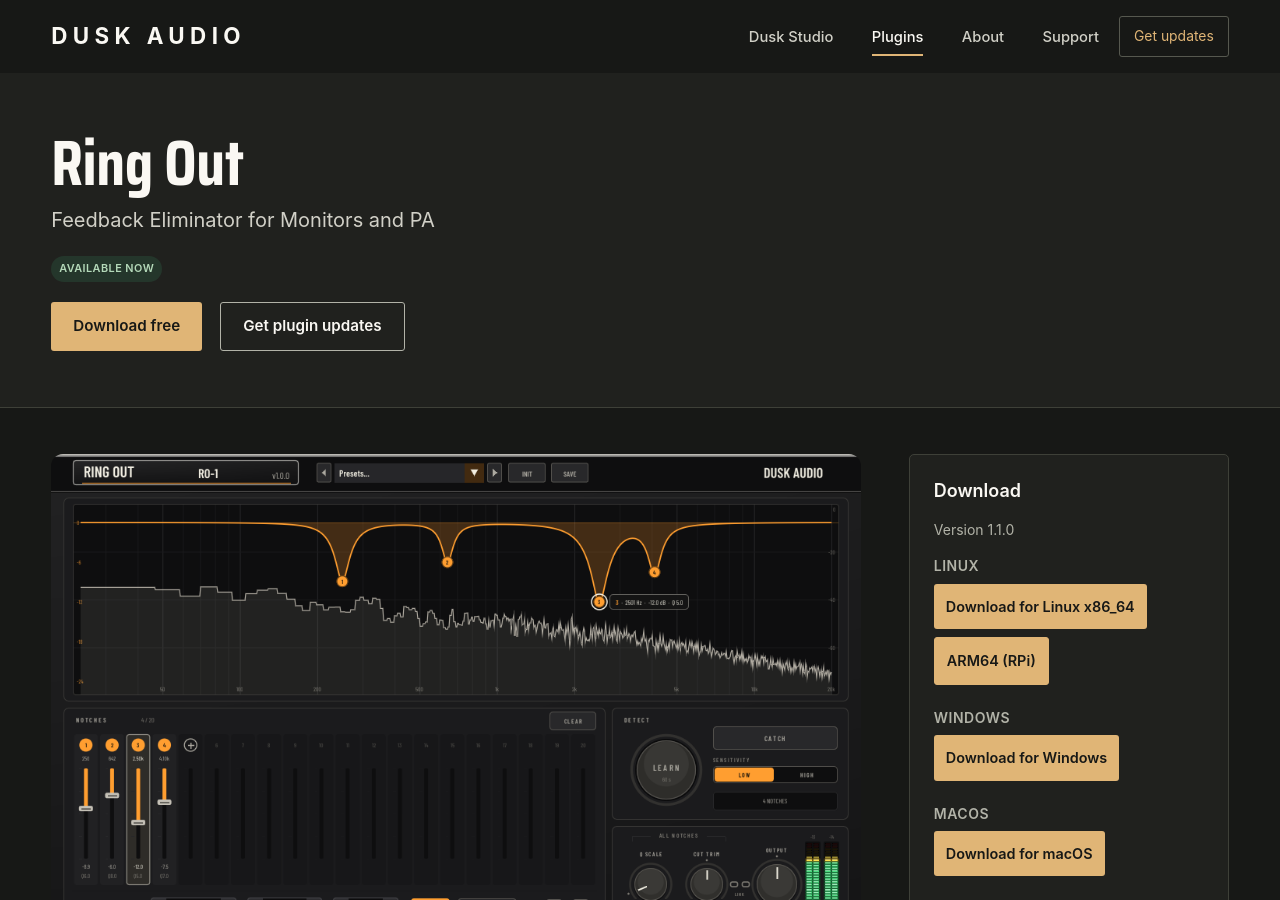
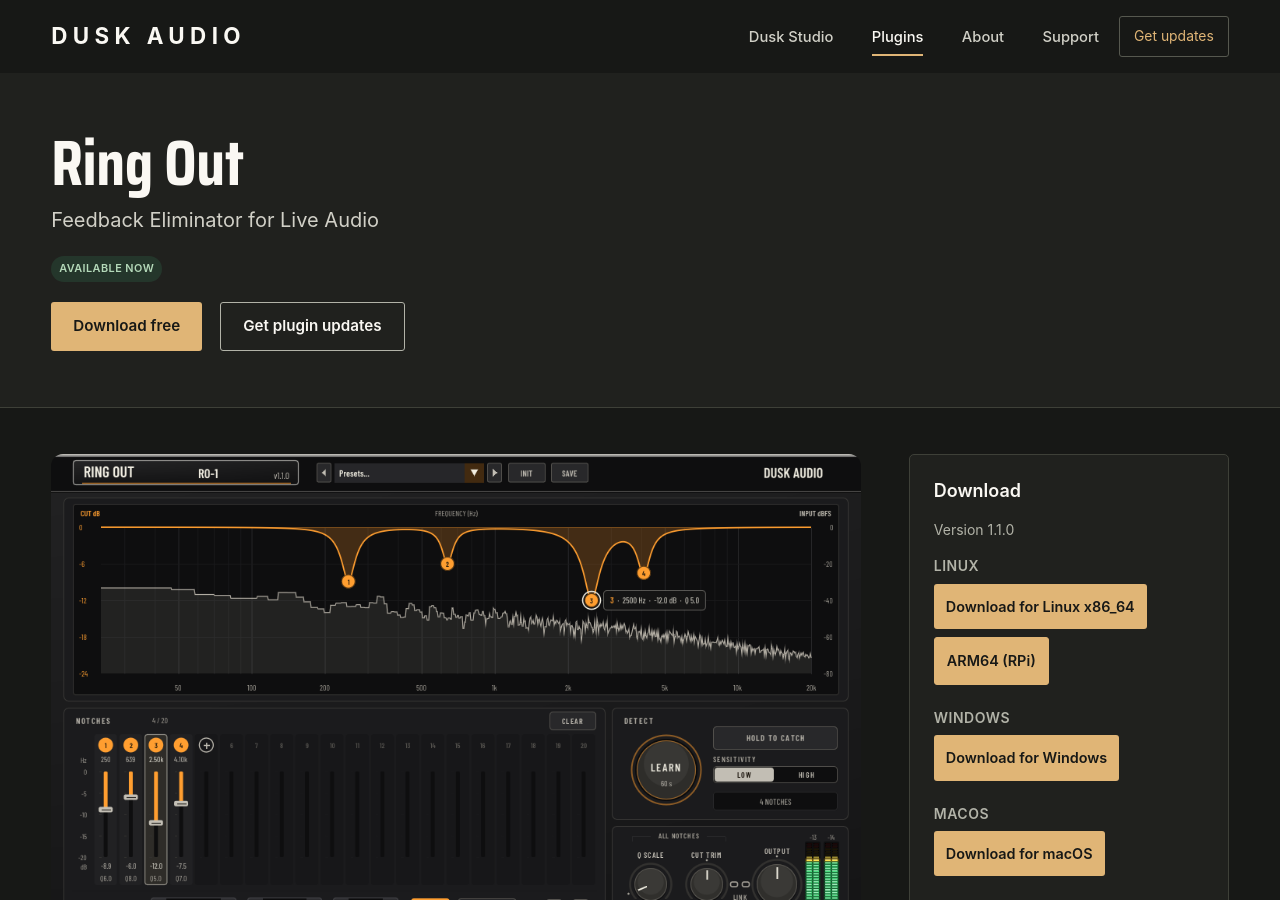
Before and after one commit to dusk-audio/dusk-audio.github.io, a Jekyll site: the page built from _plugins/ring-out.md, in a window 1280 px wide and 900 px high. Built offline with Jekyll 4.4.1, drawn with Linux system fonts in a browser that asks for light colours.

Commit message:
Ring Out: live-audio tagline and a screenshot of the 1.1 editor

```diff
--- a/_data/plugins.yml
+++ b/_data/plugins.yml
@@ -210,8 +210,8 @@
   generation: current
   display_order: 7
   category: Live Sound
-  summary: Feedback eliminator for ringing out monitors and PA.
-  tagline: Feedback eliminator for monitors and PA
+  summary: Feedback eliminator for live audio, from wedges and in-ears to the PA.
+  tagline: Feedback eliminator for live audio
   description: Finds the frequencies that ring and notches them out. Arm SETUP
     for a minute while you bring the gain up and Ring Out places up to twenty narrow
     notch filters on the rings it hears, deepening or widening a notch when a ring
--- a/_plugins/ring-out.md
+++ b/_plugins/ring-out.md
@@ -2,7 +2,7 @@
 layout: plugin
 title: Ring Out
 slug: ring-out
-tagline: Feedback Eliminator for Monitors and PA
+tagline: Feedback Eliminator for Live Audio
 description: Ring Out finds the frequencies that feed back and notches them out, with a one-minute LEARN to ring out a system, CATCH to catch a ring during the show, and up to twenty notches you can drag on the graph or pull on their own faders. Free AU, VST3, CLAP, and LV2 plugin for Linux, Windows, and macOS.
 version: "1.1.0"
 screenshot: /assets/images/plugins/ring-out-screenshot.png
```
Also changed, not shown: assets/images/plugins/ring-out-screenshot.png.
